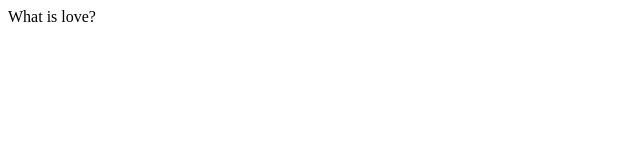
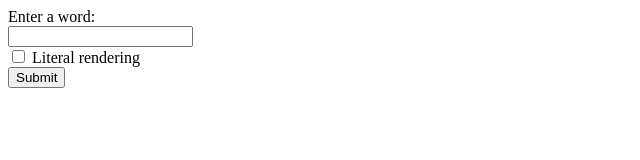
Before and after one commit to Dernas/AThousandWords, a website: page mainPage.html in a window 1280 px wide. Shown: the whole page, without its empty margins (0-640 px from the left). Drawn offline with Linux system fonts and the light colour scheme.

Commit message:
first html format

```diff
--- a/mainPage.html
+++ b/mainPage.html
@@ -6,6 +6,12 @@
     <title>A Thousand Words</title>
 </head>
 <body>
-    What is love?
+    <form action="/action_page.php">
+        <label for="fname">Enter a word:</label><br>
+        <input type="text" id="word" name="word" value=""><br>
+        <input type="checkbox" id="literal" name="literal" value="true">
+        <label for="literal">Literal rendering</label><br>
+        <input type="submit" value="Submit">
+    </form>
 </body>
 </html>
```
